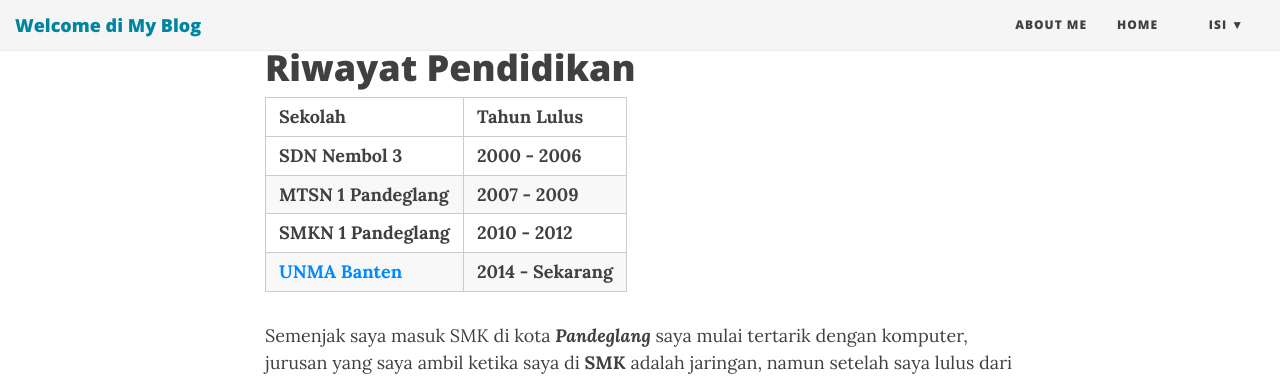
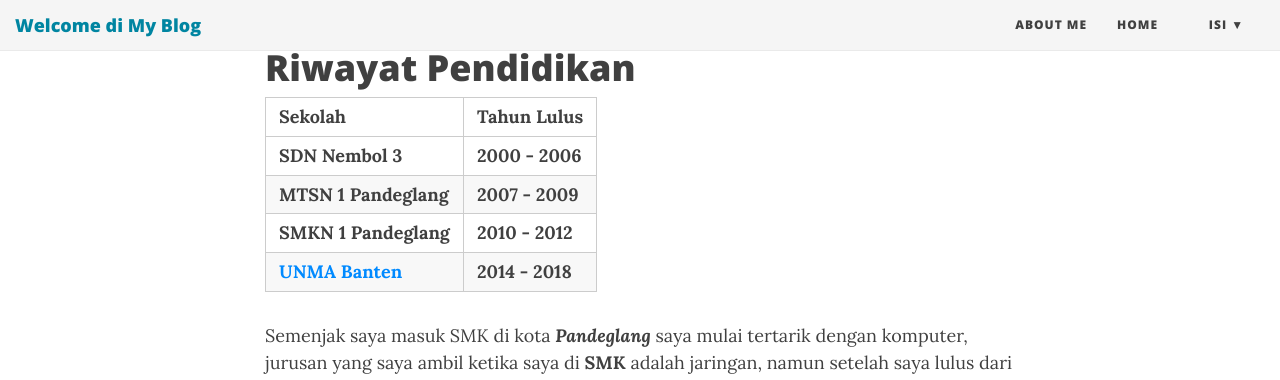
Before and after one commit to abrag75/abrag75.github.io, a Jekyll site: the page built from aboutme.md, in a window 1280 px wide and 900 px high, scrolled down 397 px. Shown: the top 380 px of the window. Built offline with Jekyll 4.4.1, drawn with Linux system fonts in a browser that asks for light colours; nearby versions of some CDN libraries.

Commit message:
Update aboutme.md

```diff
--- a/aboutme.md
+++ b/aboutme.md
@@ -14,7 +14,7 @@ Berikut Sedikit tentang riwayat pendidikan saya
 | **SDN Nembol 3** | **2000 - 2006** |
 |**MTSN 1 Pandeglang** | **2007 - 2009** |
 |**SMKN 1 Pandeglang** | **2010 - 2012**|
-|[**UNMA Banten**](http://unmabanten.ac.id/ "Situs Unma Banten")| **2014 - Sekarang**|
+|[**UNMA Banten**](http://unmabanten.ac.id/ "Situs Unma Banten")| **2014 - 2018**|
 
 
 Semenjak saya masuk SMK di kota _**Pandeglang**_ saya mulai tertarik dengan komputer, jurusan yang saya ambil ketika saya di __SMK__ adalah jaringan, namun setelah saya lulus dari bangku **SMK** saya sedikit mencari pengalaman dengan bekerja sebagai buruh pabrik di kabupaten _**Tangerang**_.
```
